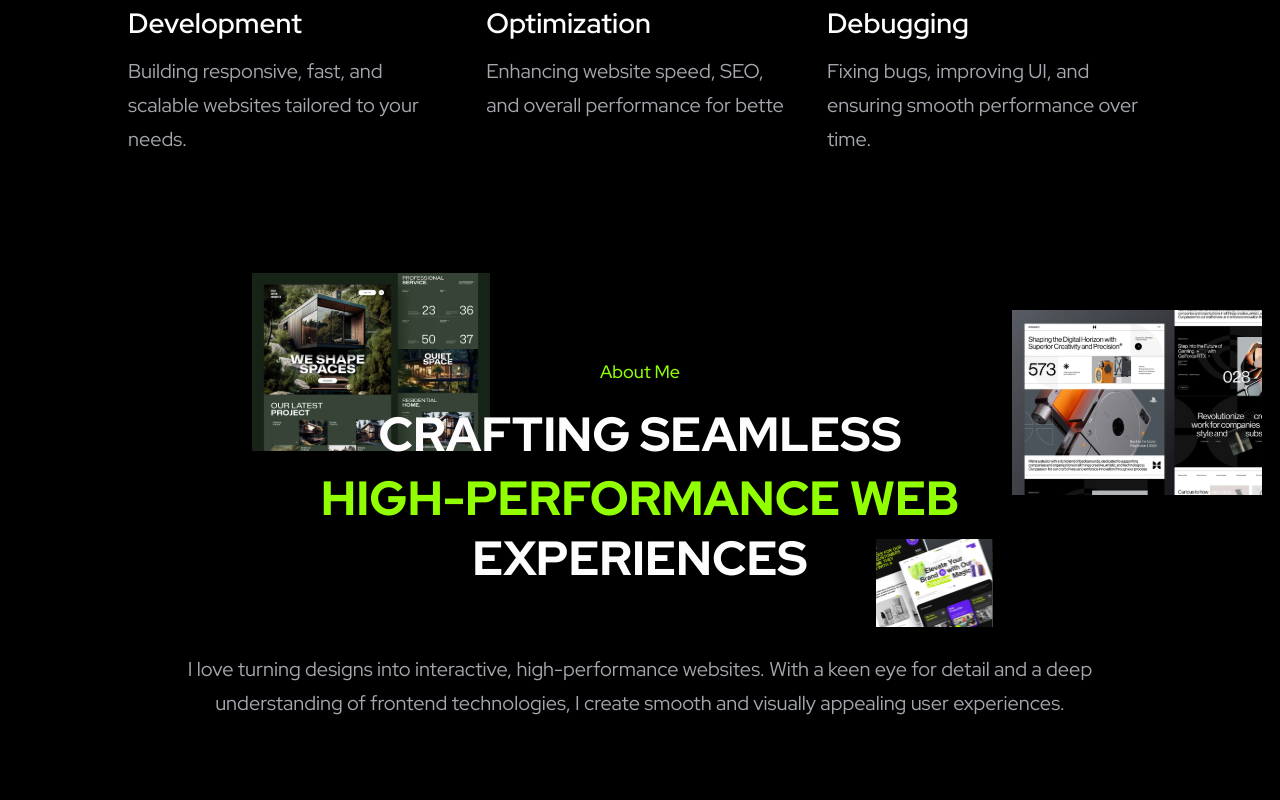
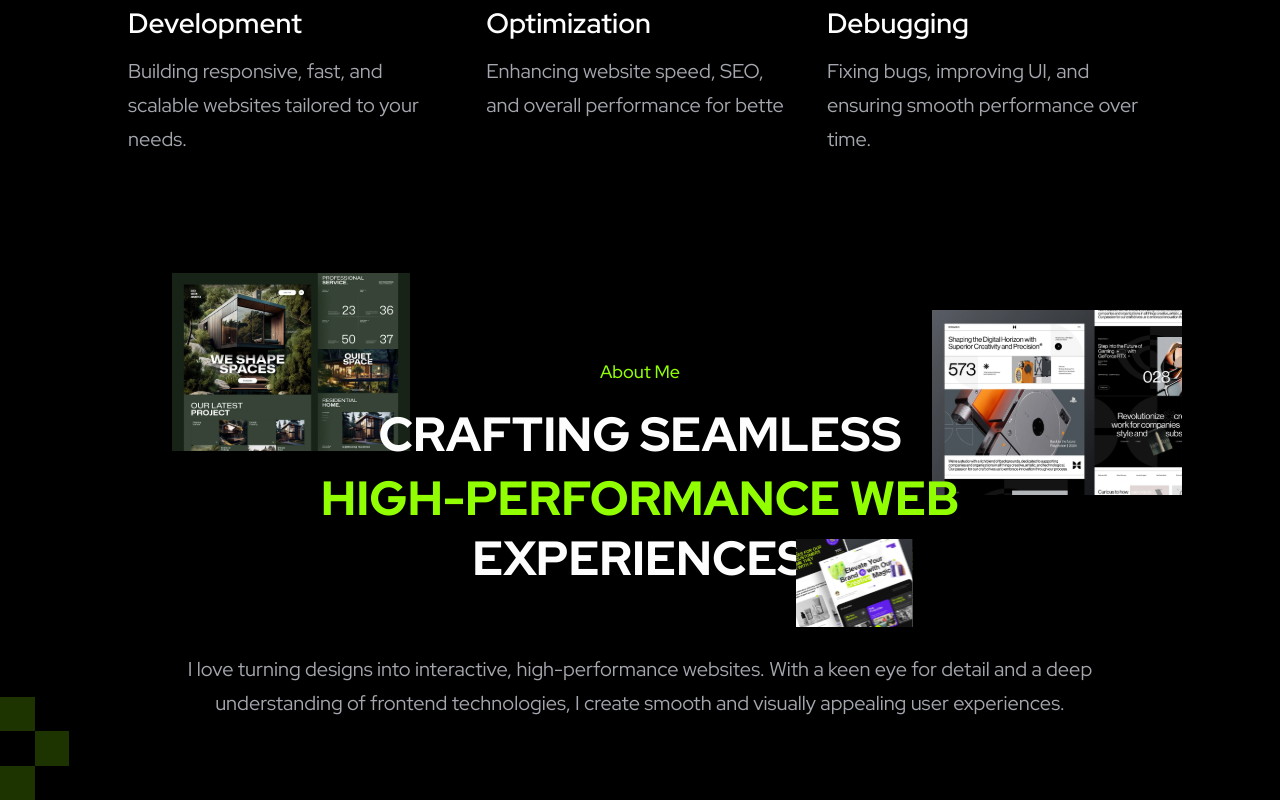
Before and after one commit to arisbhakti/portofolio, a Next.js app: page / in a window 1280 px wide. Shown: the part 1355-2155 px from the top of the page. Built offline with nearby package versions, Linux system fonts and the light colour scheme.

Commit message:
about me done

```diff
--- a/components/AboutMe.tsx
+++ b/components/AboutMe.tsx
@@ -2,12 +2,12 @@ import Image from "next/image";
 export default function AboutMe() {
   return (
     <div
-      className="flex flex-col gap-0
+      className="flex flex-col gap-0 relative
     "
     >
       {/* title */}
       <div className="common-padding flex flex-col gap-4 md:gap-16 ">
-        <div className="flex flex-col gap-4 items-center justify-center w-full">
+        <div className="flex flex-col gap-4 items-center justify-center md:w-296 self-center">
           <span className="font-medium text-text-md leading-text-md text-primary-200 md:text-lg md:leading-text-lg text-center">
             About Me
           </span>
@@ -79,6 +79,12 @@ export default function AboutMe() {
           <div className="size-[34.5px] bg-primary-400 col-start-1 row-start-3"></div>
         </div>
       </div>
+      {/* 3 boxes */}
+      <div className="absolute grid-cols-2 grid-rows-3 bottom-0 z-30  gap-0 hidden md:grid">
+        <div className="size-[34.5px] bg-primary-400 col-start-1 row-start-1"></div>
+        <div className="size-[34.5px] bg-primary-400 col-start-2 row-start-2"></div>
+        <div className="size-[34.5px] bg-primary-400 col-start-1 row-start-3"></div>
+      </div>
     </div>
   );
 }
```
